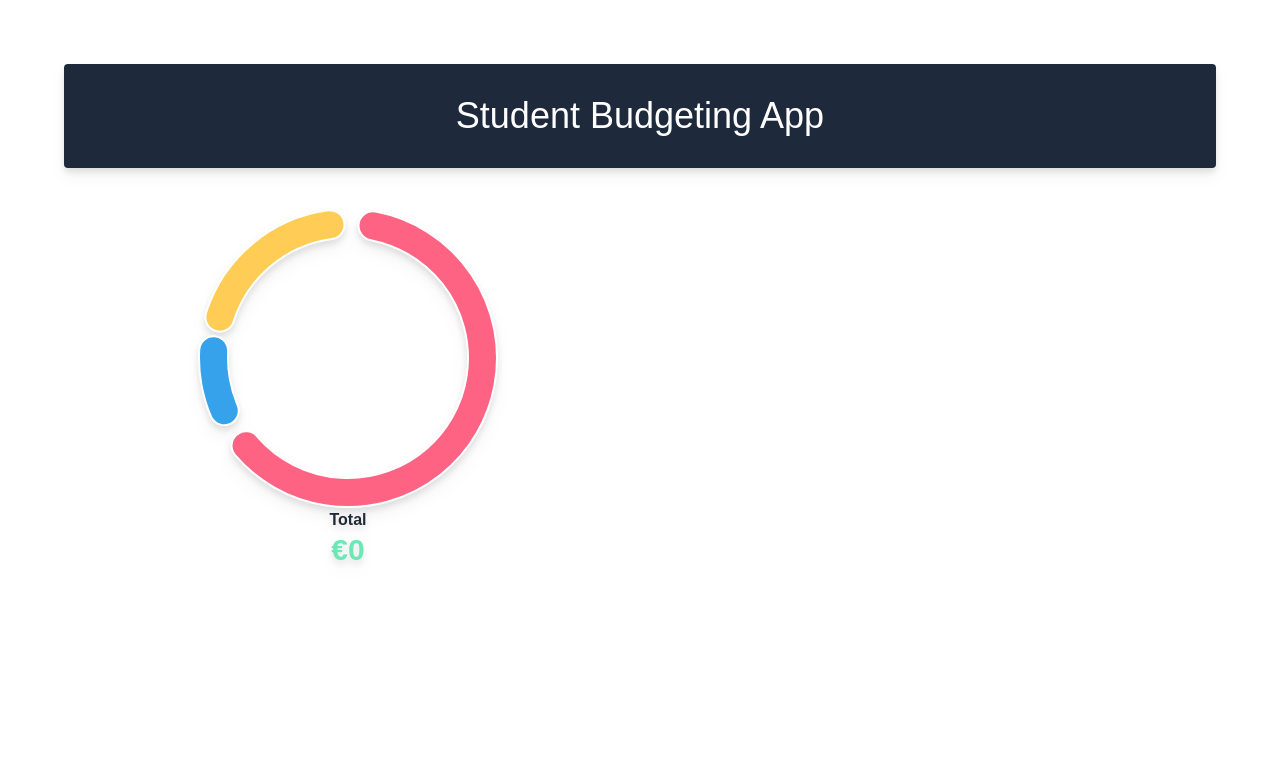
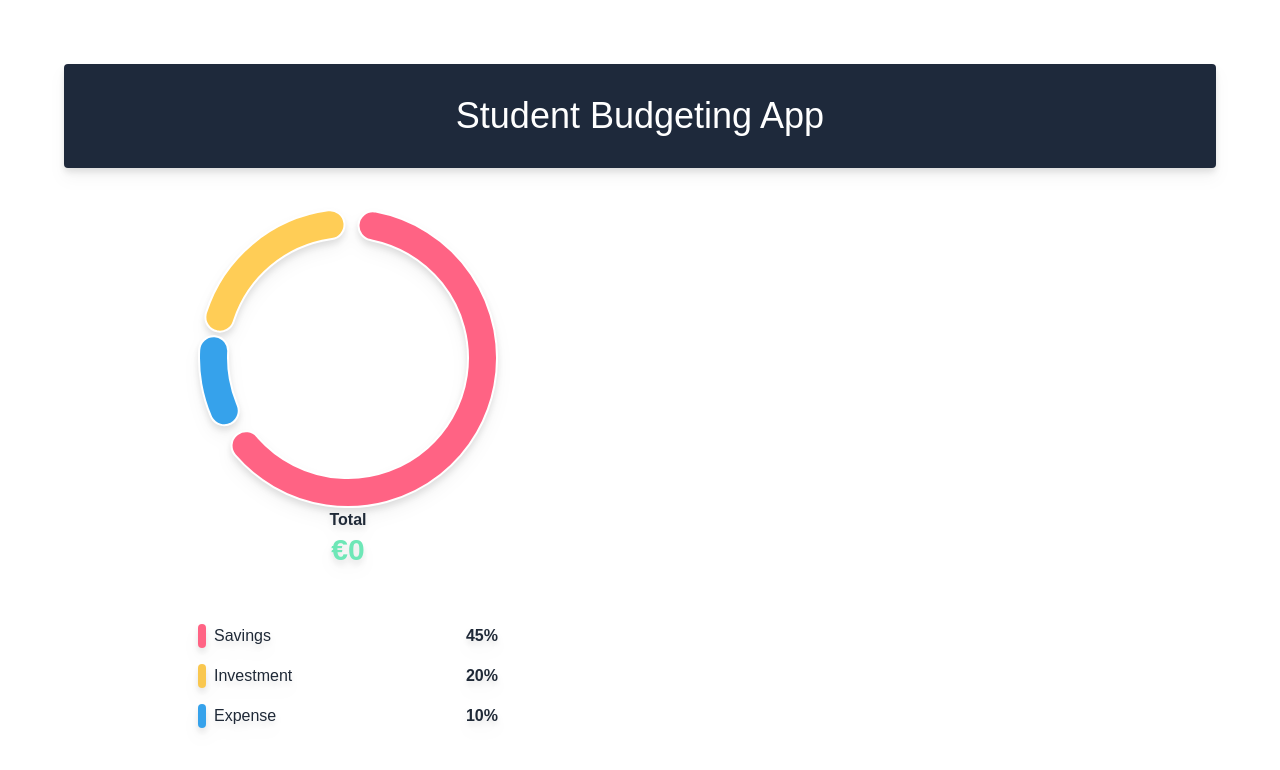
Before and after one commit to KelanRaff/StudentBudgetingApplication, a React (Create React App) app: page / in a window 1280 px wide. Shown: the top 770 px of the page. Built offline with nearby package versions, Linux system fonts and the light colour scheme.

Commit message:
Label Component complete

```diff
--- a/package.json
+++ b/package.json
@@ -10,7 +10,7 @@
     "react": "^18.2.0",
     "react-chartjs-2": "^5.0.1",
     "react-dom": "^18.2.0",
-    "react-scripts": "5.0.1",
+    "react-scripts": "^5.0.1",
     "web-vitals": "^2.1.4"
   },
   "scripts": {
--- a/src/App.css
+++ b/src/App.css
@@ -31,7 +31,7 @@
   position: absolute;
   left: 0;
   right: 0;
-  top:40%;
+  top: 40%;
   margin-left: auto;
   margin-right: auto;
 }
--- a/src/Components/Graph.js
+++ b/src/Components/Graph.js
@@ -1,6 +1,7 @@
 import React from "react";
 import { Doughnut } from "react-chartjs-2";
 import { Chart, ArcElement } from "chart.js";
+import Labels from './Labels.js';
 
 Chart.register(ArcElement);
 
@@ -35,7 +36,8 @@
                 </h3>
                 </div>
                 <div className="flex flex-col py-10 gap-4">
-
+                    {/*labels*/}
+                    <Labels></Labels>
                 </div>
             </div>
         </div>
--- /dev/null
+++ b/src/Components/Labels.js
@@ -0,0 +1,42 @@
+import React from "react";
+
+const obj = [
+    {
+        type: "Savings",
+        color:'rgb(255, 99, 132)',
+        percent: 45
+    },
+    {
+        type: "Investment",
+        color:'#f9c74f',
+        percent: 20
+    },
+    {
+        type: "Expense",
+        color:'rgb(54, 162, 235)',
+        percent: 10
+    }
+]
+
+export default function Labels(){
+    return(
+        <>
+        {obj.map((v,i)=><LabelComponent key={i} data={v}></LabelComponent>)}
+        </>
+    )
+}
+
+function LabelComponent({data}){
+    if(!data) return <></>;
+    return(
+    <div className="labels flex justify-between">
+        <div className="flex gap-2">
+            <div className="w-2 h-2 rounded py-3" style={{background: data.color ?? '#f9c74f'}}>
+
+            </div>
+            <h3 className='text-md'>{data.type ?? ''}</h3>
+        </div>
+        <h3 className='font-bold'>{data.percent ?? 0}%</h3>
+    </div>
+    )
+}
```
Also changed, not shown: 1 other file (tests, documents, lock files or other folders).
